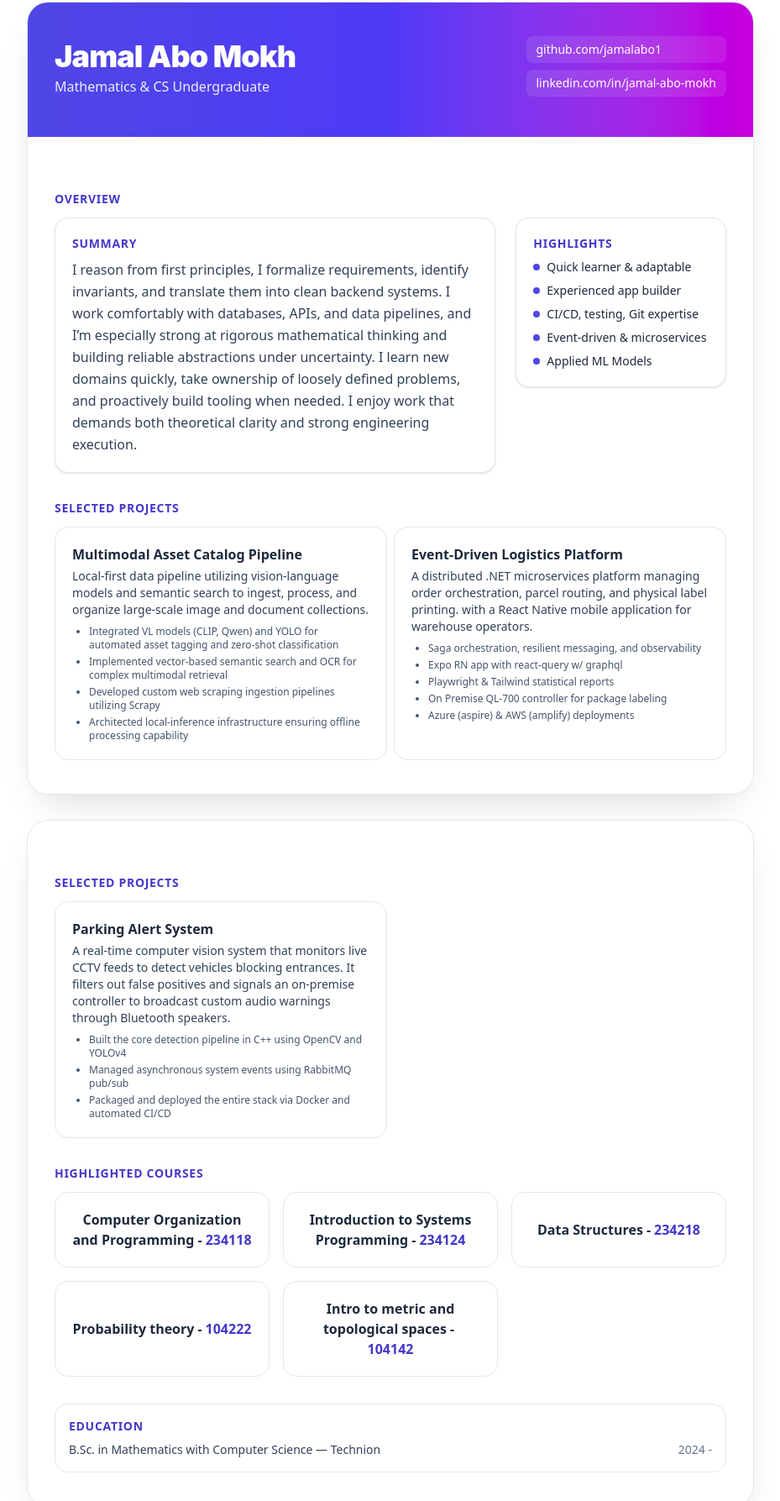
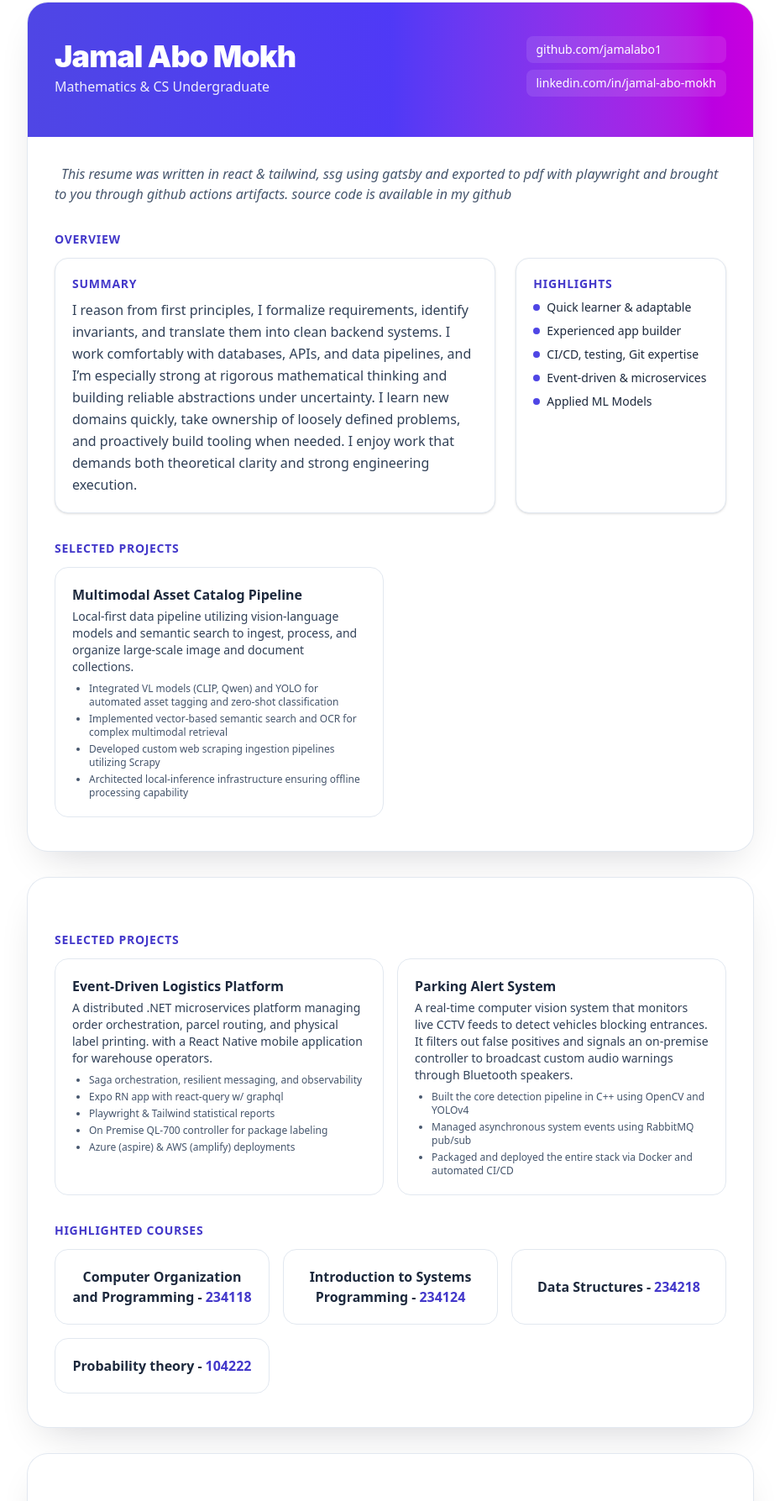
Before and after one commit to jamalabo1/cv, a Gatsby site: page / in a window 1280 px wide. Shown: the part 13-1800 px from the top of the page at 84% size, without its empty margins (175-1104 px from the left). Built offline with nearby package versions, Linux system fonts and the light colour scheme; Gatsby itself is replaced by a stand-in of ours.

Commit message:
modifications

```diff
--- a/src/components/elm.tsx
+++ b/src/components/elm.tsx
@@ -1,9 +1,8 @@
-import React, {createContext, FCWithChildren, useContext, useId, useLayoutEffect, useRef} from "react";
+import React, {createContext, useContext} from "react";
 import Elements from "./elements";
 import Card from "@components/card";
 import Chip from "@components/chip";
 import {CollectableItemType} from "../types/collectable";
-import {chunk} from 'lodash';
 /* ---------------------------------- Types --------------------------------- */
 
 type SummaryHighlights = {
@@ -70,28 +69,6 @@ export function useCollectables() {
     return ctx;
 }
 
-const Collectable: FCWithChildren<{ type: string }> = ({children, type}) => {
-    const id = useId();
-
-    const ref = useRef<HTMLDivElement>(null);
-
-    const collectables = useCollectables();
-
-    useLayoutEffect(() => {
-        collectables.registerFunc(id, {
-            ref,
-            type
-        });
-    }, []);
-
-    return (
-        <div ref={ref}>
-            {children}
-        </div>
-    )
-};
-
-
 
 /* ----------------------------- Reusable cards ----------------------------- */
 
@@ -106,8 +83,7 @@ export function SummaryCard({content}: { content: React.ReactNode }) {
 
 export function HighlightsCard({highlights}: { highlights: readonly string[] }) {
     return (
-        <Collectable type="highlight">
-            <Card className="flex flex-col gap-2 p-5 shadow-sm">
+        <Card className="flex flex-col gap-2 p-5 shadow-sm h-full">
             <Card.Title>Highlights</Card.Title>
 
             <ul className="space-y-2 text-sm">
@@ -116,7 +92,6 @@ export function HighlightsCard({highlights}: { highlights: readonly string[] })
                 ))}
             </ul>
         </Card>
-        </Collectable>
     );
 }
 
@@ -173,7 +148,10 @@ export function OverviewSection({
     summaryHighlights: SummaryHighlights;
 }) {
     return (
-        <Collectable type="highlight">
+        <>
+            <Elements.Note>
+                {note}
+            </Elements.Note>
             <Elements.Component>
                 <Card.Title>Overview</Card.Title>
                 <div className="mt-3 grid grid-cols-3 gap-6">
@@ -181,30 +159,23 @@ export function OverviewSection({
                     <HighlightsCard highlights={summaryHighlights.highlights.content}/>
                 </div>
             </Elements.Component>
-        </Collectable>
+        </>
+
     );
 }
 
 export function SelectedProjectsSection({projects}: { projects: ProjectsBlock }) {
 
-    const chunks = chunk(projects.items, 2);
-
     return (
         <Elements.Component breakable>
             <Card.Title>Selected Projects</Card.Title>
 
-            <div className="mt-3 grid gap-4">
-                {chunks.map((chunk) => (
-                    <Collectable type={"project"}>
-                        <div className="grid grid-cols-2 gap-2">
+            <div className="mt-3 grid grid-cols-2 gap-4">
                 {
-                                chunk.map((project) => (
+                    projects.items.map(project =>
                         <ProjectCard key={project.title} project={project}/>
-                                ))
+                    )
                 }
-                        </div>
-                    </Collectable>
-                ))}
             </div>
         </Elements.Component>
     );
@@ -212,7 +183,6 @@ export function SelectedProjectsSection({projects}: { projects: ProjectsBlock })
 
 export function HighlightedCoursesSection({courses}: { courses: readonly Course[] }) {
     return (
-        <Collectable type="courses">
         <Elements.Component>
             <Card.Title>Highlighted Courses</Card.Title>
 
@@ -222,7 +192,6 @@ export function HighlightedCoursesSection({courses}: { courses: readonly Course[
                 ))}
             </div>
         </Elements.Component>
-        </Collectable>
     );
 }
 
--- a/src/hooks/usePagedLayout.ts
+++ b/src/hooks/usePagedLayout.ts
@@ -1,4 +1,4 @@
-import type {CSSProperties} from "react";
+import {CSSProperties, useEffect} from "react";
 import {useLayoutEffect, useMemo, useRef, useState} from "react";
 import DivideChunks from "@utils";
 
@@ -16,14 +16,9 @@ export type SectionInput = {
     items: readonly any[];
 };
 
-const MEASURE_CONTAINER_STYLE: CSSProperties = {
-    position: "absolute",
-    opacity: 0,
-    pointerEvents: "none",
-    left: "-10000px",
-    top: 0,
-    width: "100%"
-};
+const useIsomorphicLayoutEffect =
+    typeof window !== "undefined" ? useLayoutEffect : useEffect;
+
 
 export function groupByType(pageItems: FlatItem[]): { type: ItemType; data: any[] }[] {
     const groups: { type: ItemType; data: any[] }[] = [];
@@ -64,14 +59,20 @@ export function usePagedLayout({
         }
     };
 
-    useLayoutEffect(() => {
+    useIsomorphicLayoutEffect(() => {
         if (chunkMatrix !== null) return;
         if (flatItems.length === 0) {
             setChunkMatrix([]);
             return;
         }
 
-        const weights = flatItems.map((_, index) => itemRefs.current[index]?.offsetHeight ?? 0);
+        const weights = flatItems.map((_, index) => {
+            const item = itemRefs.current[index];
+            if(!item) return 0;
+
+            return item.getBoundingClientRect().height;
+        });
+
         const next = DivideChunks(flatItems, weights, pageHeight);
 
         setChunkMatrix(next);
--- a/src/pages/index.tsx
+++ b/src/pages/index.tsx
@@ -41,7 +41,7 @@ const IndexPageComponent: FC<DeepRequired<Queries.ResumeQuery>> = ({
         },
     } = data;
 
-    const PAGE_HEIGHT = 900;
+    const PAGE_HEIGHT = 970;
 
     const sections = useMemo(() => ([
         {type: "overview", items: [summary_highlights]},
@@ -54,8 +54,7 @@ const IndexPageComponent: FC<DeepRequired<Queries.ResumeQuery>> = ({
     const {
         flatItems,
         pages,
-        measureRef,
-        measureContainerStyle
+        measureRef
     } = usePagedLayout({
         sections,
         pageHeight: PAGE_HEIGHT
@@ -115,13 +114,11 @@ const IndexPageComponent: FC<DeepRequired<Queries.ResumeQuery>> = ({
                 <Container>
                     <PageHeader description={description} links={links}/>
                     <div className="relative p-8 pb-10">
-                        <div style={measureContainerStyle} aria-hidden>
                             {flatItems.map((item, index) => (
                                 <div key={`${item.type}-${index}`} ref={measureRef(index)}>
                                     {renderMeasureItem(item)}
                                 </div>
                             ))}
-                        </div>
                     </div>
                 </Container>
             ) : (
```
Lines whose indentation alone changed are shown as unchanged.
